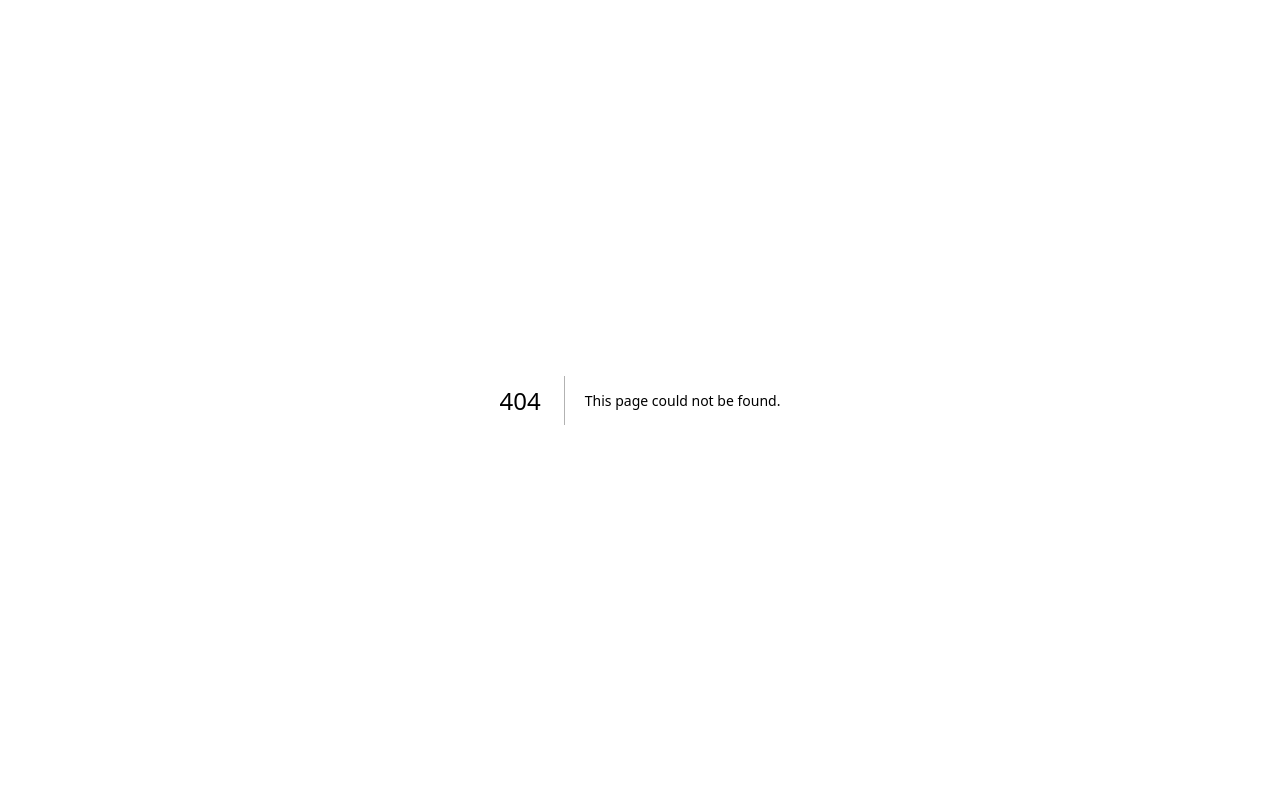
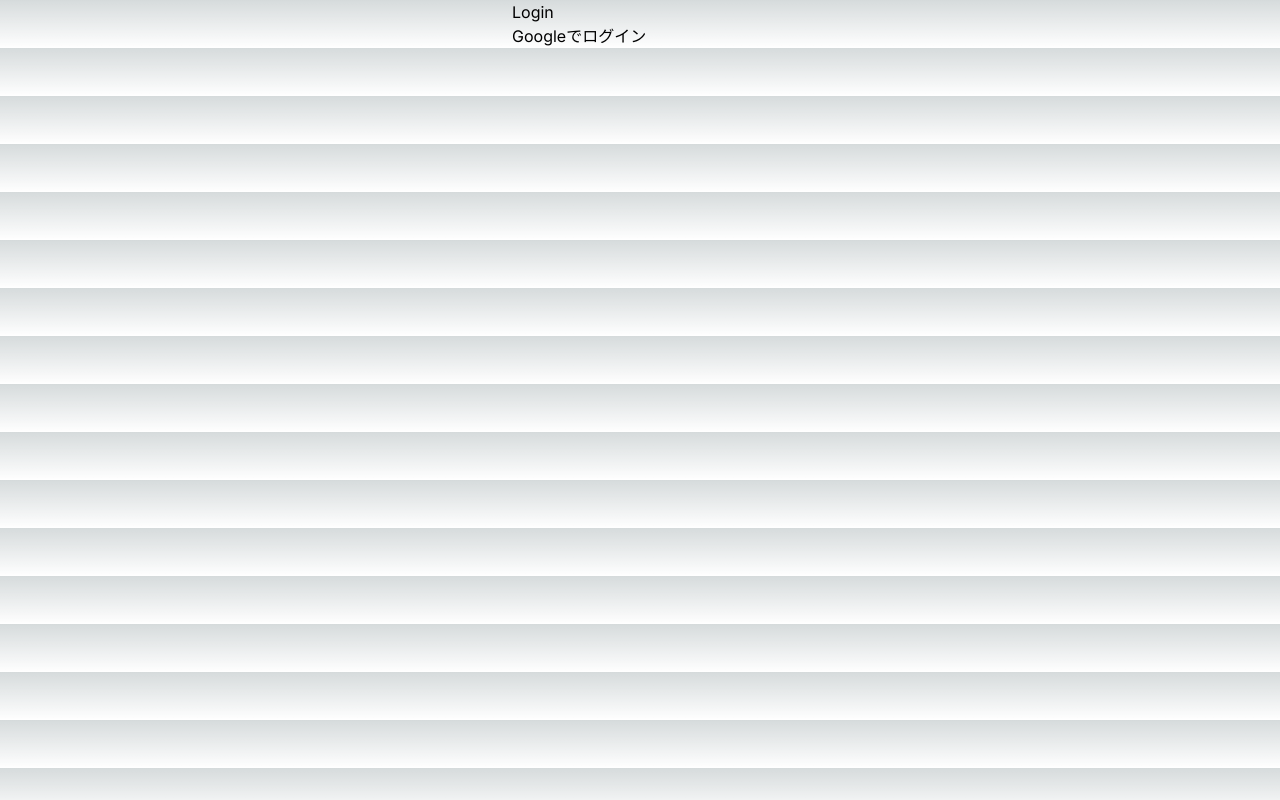
Before and after one commit to kai815/praha-challenge-extra-large-task, a Next.js app in the folder frontend/: page /login in a window 1280 px wide. Before the commit this address had no page. Built offline with nearby package versions, Linux system fonts and the light colour scheme.

Commit message:
💄 ログイン用のui

```diff
--- /dev/null
+++ b/frontend/src/app/login/page.tsx
@@ -0,0 +1,15 @@
+'use client'
+
+export default function Login () {
+  const handleClickLogin = ()=>{
+    console.log("login")
+  }
+  return (
+    <div className="m-auto w-64">
+      <h2>Login</h2>
+      <button onClick={handleClickLogin}>
+        Googleでログイン
+      </button>
+    </div>
+  )
+}
```
Also changed, not shown: 1 other file (tests, documents, lock files or other folders).
